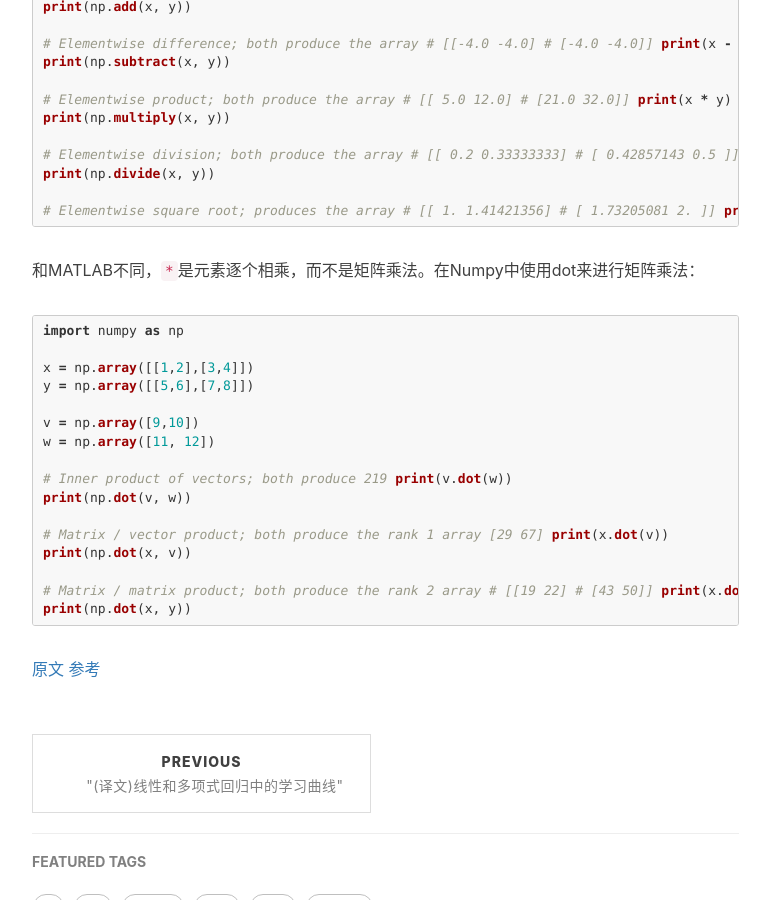
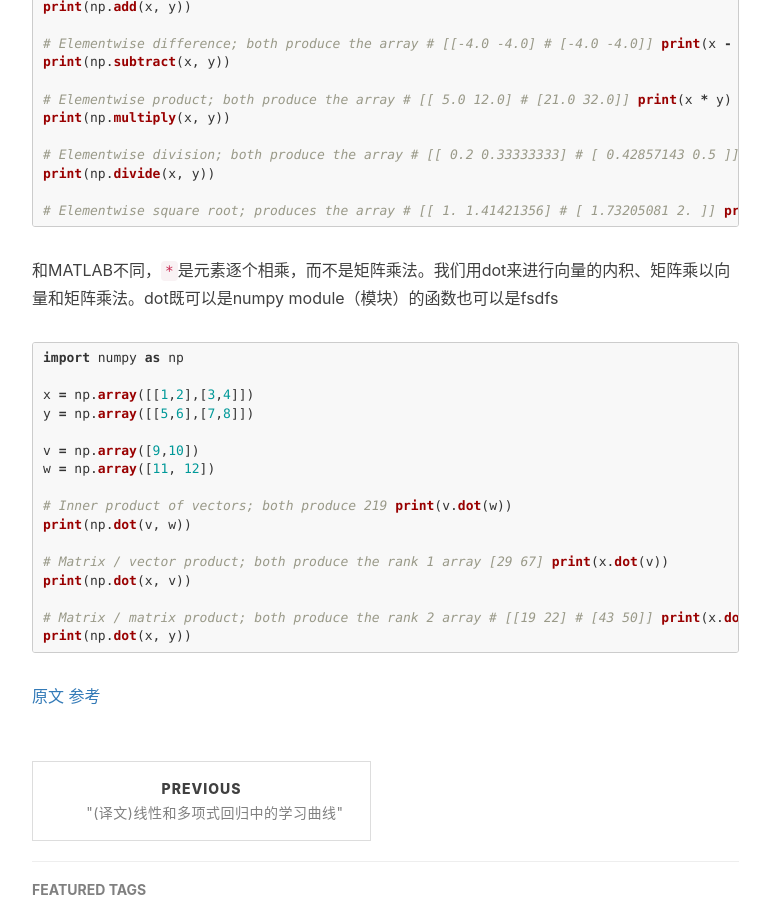
Before and after one commit to xuepro/xuepro.github.io, a Jekyll site: the page built from _posts/2018-05-09-Python Numpy Tutorial.md, in a window 1280 px wide and 900 px high, scrolled down 10516 px. Shown: the whole window, without its empty margins (233-1003 px from the left). Built offline with Jekyll 4.4.1, drawn with Linux system fonts in a browser that asks for light colours; nearby versions of some CDN libraries; our own code applies the rules of GitHub Pages for plain Markdown files; comment, search, counter and statistics services are not loaded.

Commit message:
Update 2018-05-09-Python Numpy Tutorial.md

````diff
--- a/_posts/2018-05-09-Python Numpy Tutorial.md
+++ b/_posts/2018-05-09-Python Numpy Tutorial.md
@@ -600,7 +600,7 @@ print(np.divide(x, y))
 #  [ 1.73205081  2.        ]]
 print(np.sqrt(x))
 ```
-和MATLAB不同，```*```是元素逐个相乘，而不是矩阵乘法。在Numpy中使用dot来进行矩阵乘法：
+和MATLAB不同，```*```是元素逐个相乘，而不是矩阵乘法。我们用dot来进行向量的内积、矩阵乘以向量和矩阵乘法。dot既可以是numpy module（模块）的函数也可以是fsdfs
 ```python
 import numpy as np
 
````
